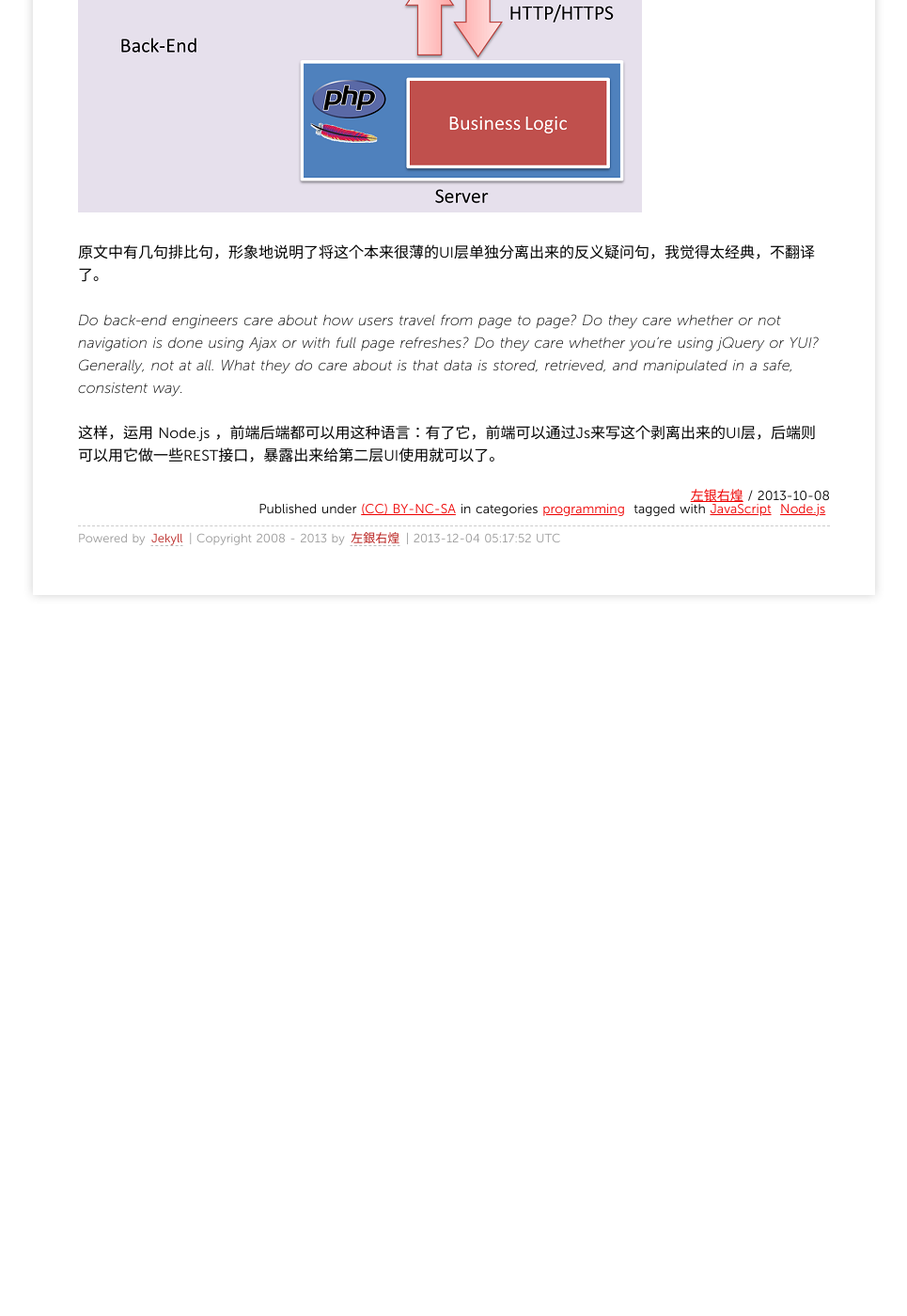
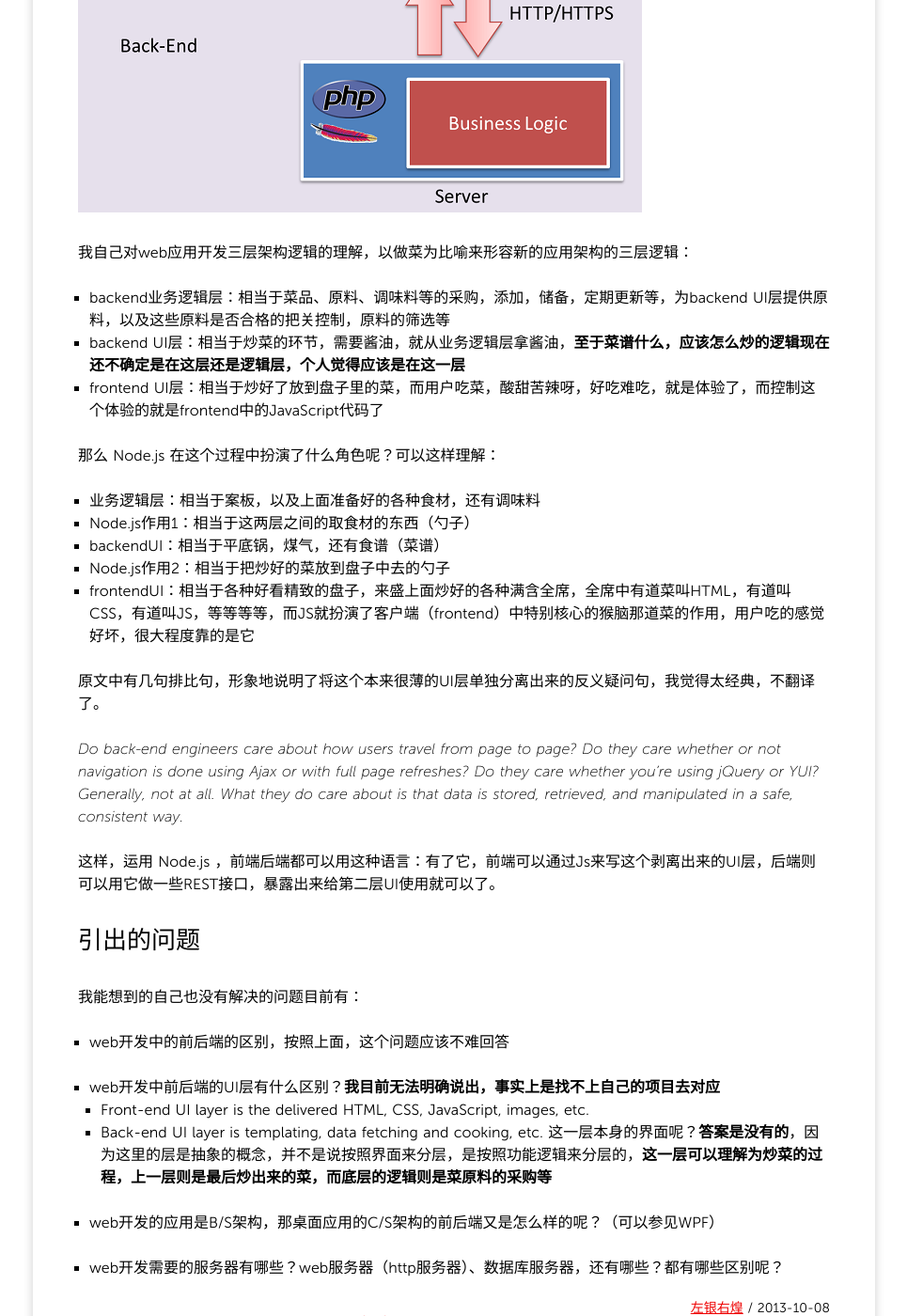
Before and after one commit to grahamle/grahamle.github.com, a Jekyll site: the page built from _posts/2013/10/2013-10-08-新web前端.md, in a window 1280 px wide and 1400 px high, scrolled down 1560 px. Shown: the whole window at 94% size, without its empty margins (157-1122 px from the left). Built offline with Jekyll 4.4.1, drawn with Linux system fonts in a browser that asks for light colours; Markdown is read by kramdown in place of the engine named in the settings; comment, search, counter and statistics services are not loaded; before the commit the page ends 2241 px from its top, so only the background shows below that; some of the changed text lies outside the part shown.

Commit message:
以做菜为比喻来形容新的应用架构的三层逻辑

```diff
--- a/_posts/2013/10/2013-10-08-新web前端.md
+++ b/_posts/2013/10/2013-10-08-新web前端.md
@@ -19,12 +19,39 @@ tag:
 在上面的web应用架构图中，我们可以很清晰看到有两层UI，其中在浏览器的UI层就是属于前端的独立领域。后端的UI层则是前后端的交汇处所在。后端（服务器）的其余部分就是整个应用的核心所在：业务逻辑。后端的UI层是很薄的一层。
 
 ## Node.js出现后的应用架构
-自从09年 Node.js 面世以来，我们看到的前端是不一样的世界了。见下图：
+自从09年 Node.js 面世以来，我们看到的web应用开发架构是不一样的世界了。见下图：
 
 ![Node](../../../media/image/js-related/apparch1.png)
+
+我自己对web应用开发三层架构逻辑的理解，以做菜为比喻来形容新的应用架构的三层逻辑：
+
+- backend业务逻辑层：相当于菜品、原料、调味料等的采购，添加，储备，定期更新等，为backend UI层提供原料，以及这些原料是否合格的把关控制，原料的筛选等
+- backend UI层：相当于炒菜的环节，需要酱油，就从业务逻辑层拿酱油，**至于菜谱什么，应该怎么炒的逻辑现在还不确定是在这层还是逻辑层，个人觉得应该是在这一层**
+- frontend UI层：相当于炒好了放到盘子里的菜，而用户吃菜，酸甜苦辣呀，好吃难吃，就是体验了，而控制这个体验的就是frontend中的JavaScript代码了
+
+那么 Node.js 在这个过程中扮演了什么角色呢？可以这样理解：
+
+- 业务逻辑层：相当于案板，以及上面准备好的各种食材，还有调味料
+- Node.js作用1：相当于这两层之间的取食材的东西（勺子）
+- backendUI：相当于平底锅，煤气，还有食谱（菜谱）
+- Node.js作用2：相当于把炒好的菜放到盘子中去的勺子
+- frontendUI：相当于各种好看精致的盘子，来盛上面炒好的各种满含全席，全席中有道菜叫HTML，有道叫CSS，有道叫JS，等等等等，而JS就扮演了客户端（frontend）中特别核心的猴脑那道菜的作用，用户吃的感觉好坏，很大程度靠的是它
 
 原文中有几句排比句，形象地说明了将这个本来很薄的UI层单独分离出来的反义疑问句，我觉得太经典，不翻译了。
 
 *Do back-end engineers care about how users travel from page to page? Do they care whether or not navigation is done using Ajax or with full page refreshes? Do they care whether you’re using jQuery or YUI? Generally, not at all. What they do care about is that data is stored, retrieved, and manipulated in a safe, consistent way.*
 
 这样，运用 Node.js ，前端后端都可以用这种语言：有了它，前端可以通过Js来写这个剥离出来的UI层，后端则可以用它做一些REST接口，暴露出来给第二层UI使用就可以了。
+
+## 引出的问题
+我能想到的自己也没有解决的问题目前有：
+
+- web开发中的前后端的区别，按照上面，这个问题应该不难回答
+
+- web开发中前后端的UI层有什么区别？**我目前无法明确说出，事实上是找不上自己的项目去对应**
+    + Front-end UI layer is the delivered HTML, CSS, JavaScript, images, etc.
+    + Back-end UI layer is templating, data fetching and cooking, etc. 这一层本身的界面呢？**答案是没有的**，因为这里的层是抽象的概念，并不是说按照界面来分层，是按照功能逻辑来分层的，**这一层可以理解为炒菜的过程，上一层则是最后炒出来的菜，而底层的逻辑则是菜原料的采购等**
+
+- web开发的应用是B/S架构，那桌面应用的C/S架构的前后端又是怎么样的呢？（可以参见WPF）
+
+- web开发需要的服务器有哪些？web服务器（http服务器）、数据库服务器，还有哪些？都有哪些区别呢？
```
